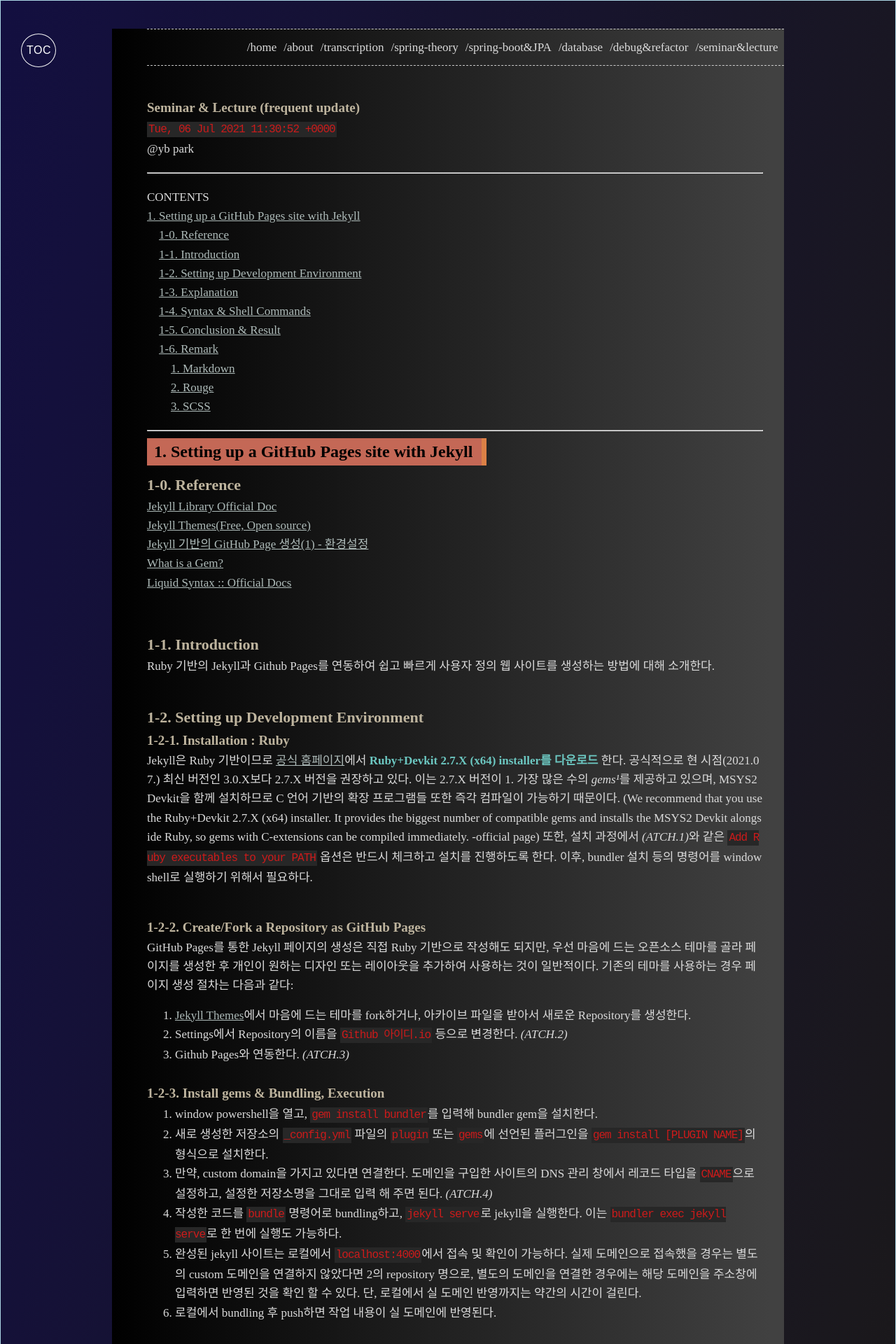
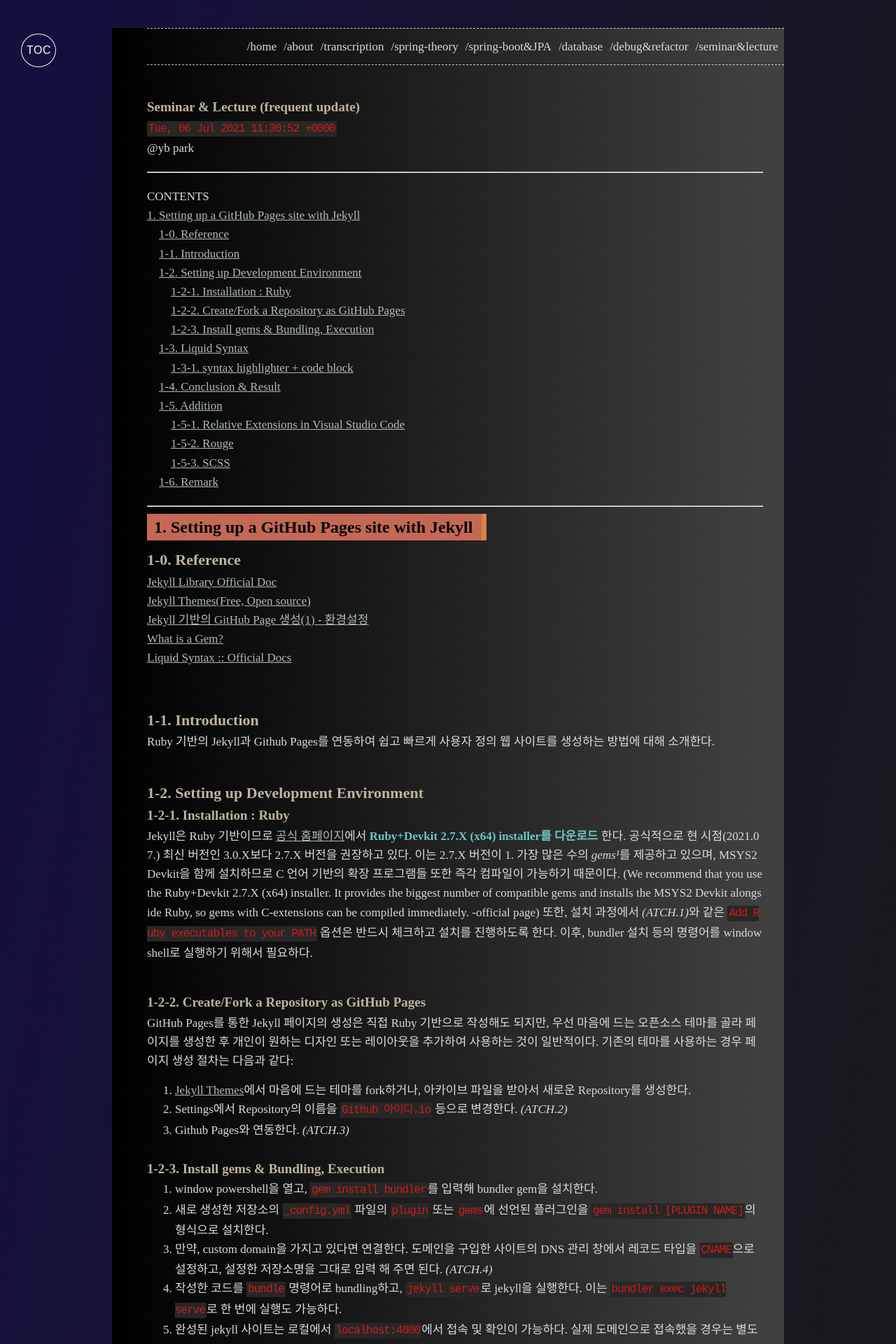
Before and after one commit to codepark-kr/codepark-kr.github.io, a Jekyll site: the page built from seminar-lecture.md, in a window 1280 px wide. Shown: the top 1920 px of the page at 70% size. Built offline with Jekyll 4.4.1, drawn with Linux system fonts in a browser that asks for light colours; some web fonts are replaced; some of the changed text lies outside the part shown.

Commit message:
[STYLE] add another syntax to liquid syntax in seminar-post

```diff
--- a/_sass/base.scss
+++ b/_sass/base.scss
@@ -35,7 +35,6 @@ $container-max-width:  910px !default;
  * Global
  */
 body {
-      border: 1px solid lightblue;
       background-color: #130f40;
       background-image: linear-gradient(100deg, #130f40 0%, #1b1919 74%);
       min-width: 360px;
--- a/seminar-lecture.md
+++ b/seminar-lecture.md
@@ -15,13 +15,17 @@ CONTENTS
     [1-0. Reference](#1-0-reference)
     [1-1. Introduction](#1-1-introduction)
     [1-2. Setting up Development Environment](#1-2-setting-up-development-environment)
-    [1-3. Explanation](#1-3-explanation)
-    [1-4. Syntax & Shell Commands](#1-4-syntax--shell-commands)
-    [1-5. Conclusion & Result](#1-5-conclusion--result)
+        [1-2-1. Installation : Ruby](#1-2-1-installation--ruby)
+        [1-2-2. Create/Fork a Repository as GitHub Pages](#1-2-2-createfork-a-repository-as-github-pages)
+        [1-2-3. Install gems & Bundling, Execution](#1-2-3-install-gems--bundling-execution)
+    [1-3. Liquid Syntax](#1-3-liquid-syntax)
+        [1-3-1. syntax highlighter + code block](#1-3-1-syntax-highlighter--code-block)
+    [1-4. Conclusion & Result](#1-4-conclusion--result)
+    [1-5. Addition](#1-5-addition)
+        [1-5-1. Relative Extensions in Visual Studio Code](#1-relative-extensions-in-visual-studio-code)
+        [1-5-2. Rouge](#2-rouge)
+        [1-5-3. SCSS](#3-scss)
     [1-6. Remark](#1-6-remark)
-        [1. Markdown](#1-markdown)
-        [2. Rouge](#2-rouge)
-        [3. SCSS](#3-scss)
 
 ---
 # 1. Setting up a GitHub Pages site with Jekyll
@@ -88,10 +92,15 @@ _(ATCH.2)_
 // e.g. {% raw %}{% link /assets/files/doc.pdf %}{% endraw %}
 {% endhighlight %}
 
+**gem timestamp**
+~~~ruby
+{{ site.time | date_to_rfc822 }}
+~~~
+<br/>
 ## 1-4. Conclusion & Result
 [codepark.kr](https://www.codepark.kr)
 ## 1-5. Addition
-### 1. Relative Extensions in Visual Studio Code
+### 1-5-1. Relative Extensions in Visual Studio Code
 
 **Markdown All in One**
 ![markdown-ext](/uploads/markdown-ext.png) TOC(Table Of Content)의 생성, 단축키로 markdown 텍스트 효과 대입, 작성 중인 .md(.markdown) 파일의 실시간 프리뷰를 제공 해 주는 extension으로, vscode를 사용해서 Jekyll 블로그를 운영하는 경우 필수인 Extension이다.
@@ -105,7 +114,7 @@ _(ATCH.2)_
 ![code-spellchecker](/uploads/code-spellchecker.png) Jekyll 블로그를 운영하면서 영어로 작성하는 경우가 많다면 추천하는 Spell Checker(맞춤법 검사기). 이 Extension이 여타 English Spell Checker Extension와 차별되는 점은 코드에 사용되는 특수한 영어 단어 등을 용인한다는 것에 있다.
 
 <br/>
-### 2. Rouge
+### 1-5-2. Rouge
 **Rouge는 pure-ruby syntax highlighter로, 간단하게 Syntax Highlighter를 제공하는 gem이다.**
 이를 사용하기 위해서는 다음과 같은 절차를 거친다:
 
@@ -115,7 +124,7 @@ _(ATCH.2)_
 4. `rougify style [STYLE NAME]`을 command line으로 입력하여 css 코드를 복사한 후, 붙여넣고 사용한다.
 
 <br/>
-### 3. SCSS
+### 1-5-3. SCSS
 모든 Jekyll 테마는 아니지만, 상당수의 테마는 순수 CSS가 아닌 SCSS 또는 SASS로 작성되어 있다. Jekyll 사이트를 운영하기 위해서 필요한 문법 수준은 크게 어렵지 않아, 다양한 수치 또는 색상 코드 등을 변수로 선언해 두고 사용한다는 점만 알면 된다.
 이 문법은 다음과 같이 작성하고 사용한다:
 
```
